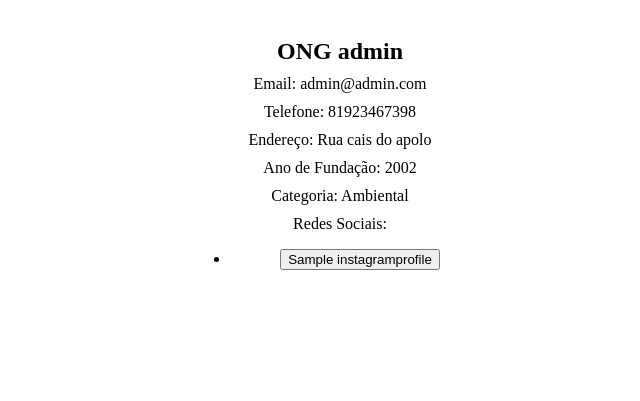
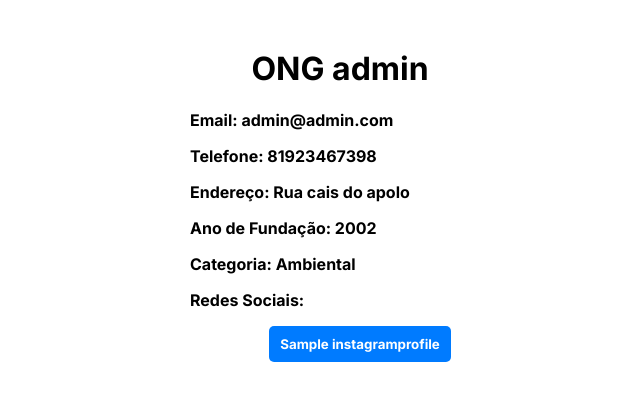
Before and after one commit to mateusioliveira/projetos-attos, a Django app: template project_attos/app_attos/templates/pages/page.html in a window 1280 px wide. Shown: the top 401 px of the page, without its empty margins (300-940 px from the left). Run offline with Django 4.2, Linux system fonts and the light colour scheme; the template is opened without the code that fills it: values that come from a table or form of the project are taken from there, others are empty; data comes from the database, SQL or seed files in the repository; tables that the repository leaves empty hold one stand-in row (values such as "Sample post"); parts of the project's set-up code (start-up, migrations or seed data) failed here and were passed over.

Commit message:
alterando css perfil ong

```diff
--- a/project_attos/app_attos/static/styles.css
+++ b/project_attos/app_attos/static/styles.css
@@ -1,7 +1,29 @@
+@import url('https://fonts.googleapis.com/css2?family=Inter:wght@700;800;900&display=swap');
+
 .input {
   width: 100%;
   padding: 10px;
   margin: 10px 0;
   border: 1px solid #ccc;
   border-radius: 5px;
+  font-family: 'Inter', sans-serif;
 }
+
+.text-top{
+  font-family: 'Inter', sans-serif;
+}
+.text{
+  font-family: 'Inter', sans-serif;
+  text-align: left;
+}
+
+.botao{
+  width: 70%;
+  background-color: #007bff;
+  color: #fff;
+  padding: 10px;
+  border: none;
+  border-radius: 5px;
+  cursor: pointer;
+  font-family: 'Inter', sans-serif;
+}
--- a/project_attos/app_attos/templates/pages/page.html
+++ b/project_attos/app_attos/templates/pages/page.html
@@ -1,19 +1,22 @@
+<head>
+    {% load static %}
+    <link rel="stylesheet" href="{% static 'styles.css' %}">
+</head>
+
 <div style="max-width: 300px; margin: 0 auto; padding: 20px; border-radius: 5px; text-align: center;">
-    <h1 style="font-size: 24px; margin: 10px 0;">ONG {{ usuario.username }}</h1>
-    <p style="margin: 10px 0;">Email: {{ usuario.email }}</p>
-    <p style="margin: 10px 0;">Telefone: {{ user_profile.phone }}</p>
-    <p style="margin: 10px 0;">Endereço: {{ user_profile.address }}</p>
-    <p style="margin: 10px 0;">Ano de Fundação: {{ user_profile.year }}</p>
-    <p style="margin: 10px 0;">Categoria: {{ user_profile.category }}</p>
+    <h1 class="text-top">ONG {{ usuario.username }}</h1>
+    <p class="text">Email: {{ usuario.email }}</p>
+    <p class="text">Telefone: {{ user_profile.phone }}</p>
+    <p class="text">Endereço: {{ user_profile.address }}</p>
+    <p class="text">Ano de Fundação: {{ user_profile.year }}</p>
+    <p class="text">Categoria: {{ user_profile.category }}</p>
 
-    <p style="margin: 10px 0;">Redes Sociais:</p>
+    <p class="text" >Redes Sociais:</p>
     <ul>
         {% for profile in profiles %}
-            <li>
                 <a href="{{ profile.instagram_link }}" target="_blank">
-                    <button>{{ profile.nomeRede }}</button>
+                    <button class="botao">{{ profile.nomeRede }}</button>
                 </a>
-            </li>
         {% endfor %}
     </ul>
 </div>
```
